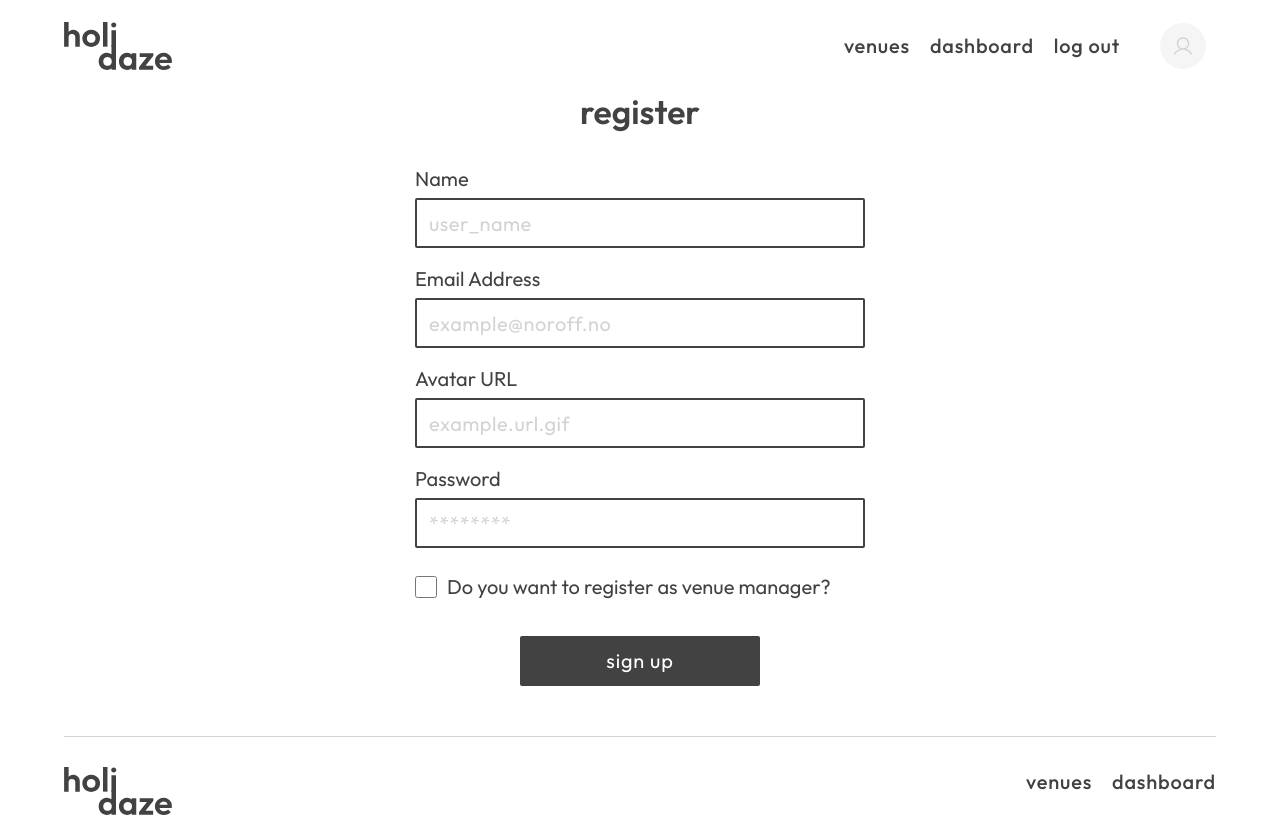
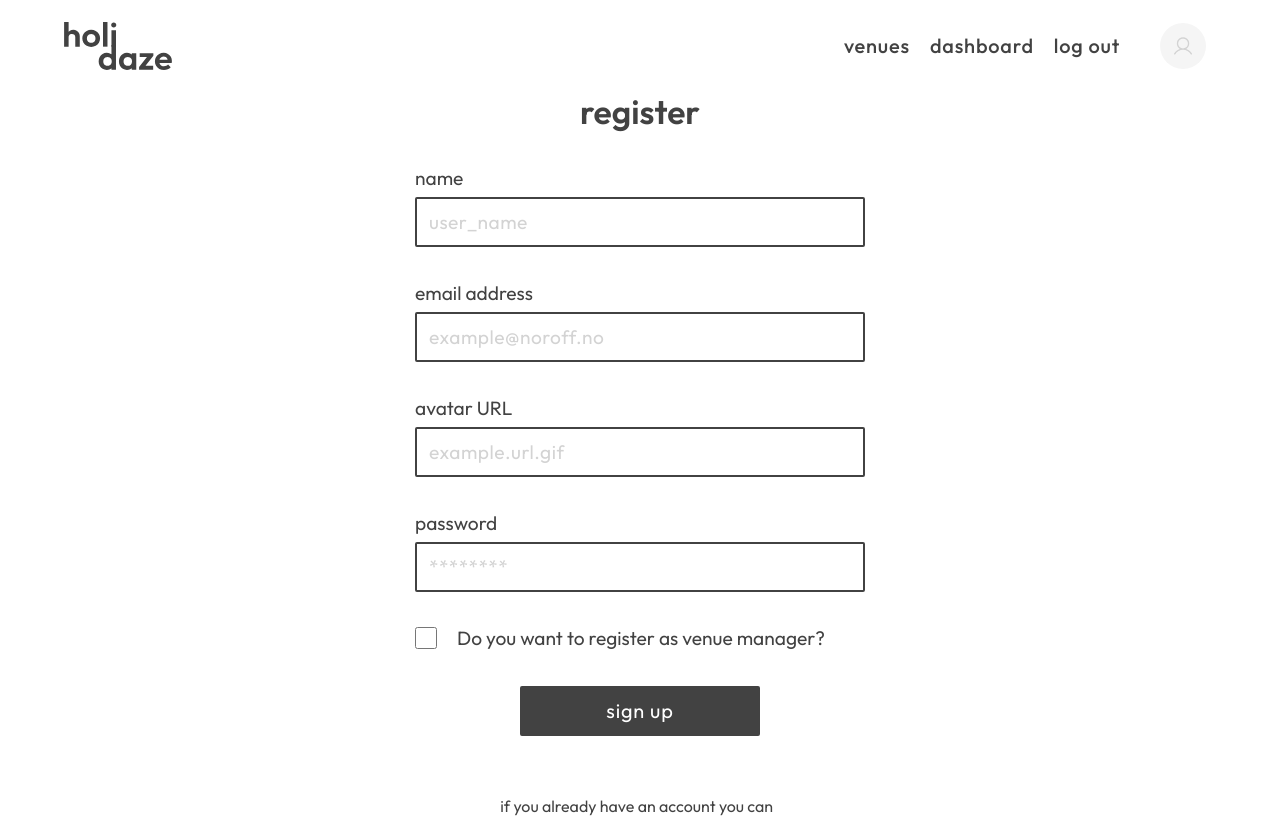
Before and after one commit to marthebull/exam-2, a React (Create React App) app: page /register in a window 1280 px wide. Shown: the top 818 px of the page. Built offline with nearby package versions, Linux system fonts and the light colour scheme.

Commit message:
created loginform, does not work, tried to do contitional rendering on menu items, removed it, did not work

```diff
--- /dev/null
+++ b/src/components/forms/LoginForm.js
@@ -0,0 +1,65 @@
+import React, { useState } from "react";
+
+import { useDispatch } from "react-redux";
+
+import { ButtonSolidDark } from "../../styles/GlobalStyles";
+import { loginUser } from "../../state/features/authSlice";
+import { useNavigate } from "react-router-dom";
+
+const LoginForm = () => {
+  const [email, setEmail] = useState("");
+  const [password, setPassword] = useState("");
+  const [error, setError] = useState("");
+  const dispatch = useDispatch();
+  const navigate = useNavigate();
+
+  const handleSubmit = async (event) => {
+    event.preventDefault();
+    try {
+      await dispatch(loginUser({ credentials: { email, password }, navigate }));
+    } catch (error) {
+      setError(error.error.message);
+    }
+  };
+
+  return (
+    <>
+      <form onSubmit={handleSubmit} className="flex flex-col items-start">
+        <div className="gap-2 mb-6 items-start">
+          <label htmlFor="email" className="mb-1">
+            email address
+          </label>
+          <input
+            id="email"
+            name="email"
+            type="email"
+            value={email}
+            onChange={(event) => setEmail(event.target.value)}
+            placeholder="example@noroff.no"
+            className="mb-2"
+          />
+        </div>
+
+        <div className="gap-2 mb-6 items-start">
+          <label htmlFor="password" className="mb-1">
+            password
+          </label>
+          <input
+            id="password"
+            name="password"
+            type="password"
+            value={password}
+            onChange={(event) => setPassword(event.target.value)}
+            placeholder="********"
+            className="mb-2"
+          />
+        </div>
+        {error && <p className="text-red-500">{error}</p>}
+
+        <ButtonSolidDark type="submit">sign in</ButtonSolidDark>
+      </form>
+    </>
+  );
+};
+
+export default LoginForm;
--- a/src/components/forms/RegisterForm.js
+++ b/src/components/forms/RegisterForm.js
@@ -17,7 +17,7 @@ const RegisterSchema = Yup.object().shape({
     .url("Invalid URL")
     .test("is-image-url", "Avatar must be a valid image URL", (value) => {
       if (!value) {
-        return true; // allow empty value
+        return true; // allowing empty value
       }
       return /\.(gif|jpe?g|tiff?|png|webp|bmp)$/i.test(value);
     }),
@@ -76,9 +76,10 @@ const RegisterForm = () => {
   };
 
   return (
-    <form onSubmit={handleSubmit} className="flex flex-col items-start">
-      <label htmlFor="name" className="mb-1">
-        Name
+    <form onSubmit={handleSubmit} className="flex flex-col ">
+      <div className="gap-2 mb-6 ">
+        <label htmlFor="name" className="mb-1 ">
+          name
         </label>
         <input
           id="name"
@@ -87,12 +88,14 @@ const RegisterForm = () => {
           onChange={handleChange}
           value={registerCredentials.name}
           placeholder="user_name"
-        className="mb-4"
+          className="mb-2"
         />
         {errors.name && <div>{errors.name}</div>}
+      </div>
 
+      <div className="gap-2 mb-6 items-start">
         <label htmlFor="email" className="mb-1">
-        Email Address
+          email address
         </label>
         <input
           id="email"
@@ -101,12 +104,14 @@ const RegisterForm = () => {
           onChange={handleChange}
           value={registerCredentials.email}
           placeholder="example@noroff.no"
-        className="mb-4"
+          className="mb-2"
         />
         {errors.email && <div>{errors.email}</div>}
+      </div>
 
+      <div className="gap-2 mb-6 items-start">
         <label htmlFor="avatar" className="mb-1">
-        Avatar URL
+          avatar URL
         </label>
         <input
           id="avatar"
@@ -115,12 +120,14 @@ const RegisterForm = () => {
           onChange={handleChange}
           value={registerCredentials.avatar}
           placeholder="example.url.gif"
-        className="mb-4"
+          className="mb-2"
         />
         {errors.avatar && <div>{errors.avatar}</div>}
+      </div>
 
+      <div className="gap-2 mb-6 items-start">
         <label htmlFor="password" className="mb-1">
-        Password
+          password
         </label>
         <input
           id="password"
@@ -129,9 +136,10 @@ const RegisterForm = () => {
           onChange={handleChange}
           value={registerCredentials.password}
           placeholder="********"
-        className="mb-6"
+          className="mb-2"
         />
         {errors.password && <div>{errors.password}</div>}
+      </div>
 
       <div className="flex flex-row items-center mb-6">
         <input
--- a/src/components/layout/navbar/menu-items/index.js
+++ b/src/components/layout/navbar/menu-items/index.js
@@ -12,6 +12,7 @@ const MenuItems = () => {
             venues
           </Link>
         </NavItem>
+
         <NavItem>
           <Link to="/dashboard" className="link nav-link">
             dashboard
--- a/src/pages/register/index.js
+++ b/src/pages/register/index.js
@@ -1,12 +1,19 @@
 import React from "react";
 import RegisterForm from "../../components/forms/RegisterForm";
 import { CenterContainer } from "../../styles/GlobalStyles";
+import { Link } from "react-router-dom";
 
 const Register = () => {
   return (
-    <CenterContainer>
+    <CenterContainer className="flex flex-col">
       <h1 className="h1 mb-8">register</h1>
       <RegisterForm />
+      <p className=" flex flex-col pt-12">
+        if you already have an account you can &nbsp;
+        <Link to="/sign-in" className="underline label hover:opacity-70">
+          sign in here.
+        </Link>
+      </p>
     </CenterContainer>
   );
 };
--- a/src/pages/sign-in/index.js
+++ b/src/pages/sign-in/index.js
@@ -1,12 +1,21 @@
-import React from 'react'
+import React from "react";
+import LoginForm from "../../components/forms/LoginForm";
+import { CenterContainer } from "../../styles/GlobalStyles";
+import { Link } from "react-router-dom";
 
 const SignIn = () => {
   return (
-    <div>
-        <h1>Sign in</h1>
+    <CenterContainer className="flex flex-col">
+      <h1 className="h1 mb-8">sign in</h1>
+      <LoginForm />
+      <p className=" flex flex-col text-center pt-12">
+        if you don't have an account you can &nbsp;
+        <Link to="/register" className="underline label hover:opacity-70">
+          register here.
+        </Link>
+      </p>
+    </CenterContainer>
+  );
+};
 
-    </div>
-  )
-}
-
-export default SignIn
+export default SignIn;
--- a/src/state/features/authSlice.js
+++ b/src/state/features/authSlice.js
@@ -21,10 +21,10 @@ export const loginUser = createAsyncThunk(
           dispatch(login(data.accessToken));
         }
       } else {
-        return rejectWithValue("Something's not right");
+        return rejectWithValue("YOUU shall not pass.....Wroong credentials");
       }
     } catch (error) {
-      return rejectWithValue(`An error occurred ${error.message}`);
+      return rejectWithValue(`Login fild with errr: ${error.message}`);
     }
   }
 );
@@ -35,7 +35,7 @@ const authSlice = createSlice({
   reducers: {
     login(state, action) {
       console.log(action.payload);
-      state.accessToken = action.payload;
+      state.accessToken = action.payload.accessToken;
     },
     logout(state) {
       state.accessToken = "";
--- a/src/styles/GlobalStyles.js
+++ b/src/styles/GlobalStyles.js
@@ -90,14 +90,16 @@ font-size: 1rem;
 }
 
 h5, label, input {
-  font-size: 1.25rem;
+  font-size: 1.20rem;
   font-weight: 400;
   line-height: 150%;
   display: block;
+  text-align: start;
+  letter-spacing: normal;
 }
 
 a {
-  font-size: 1.13rem;
+  font-size: 1.1rem;
   font-weight: 500;
   line-height: 160%;
 
@@ -149,7 +151,7 @@ input::placeholder {
 input[type=checkbox].check {
   width: 22px;
   height: 22px;
-  margin-right: 10px;
+  margin-right: 20px;
   accent-color: var(--dark-grey);
   border: 2px solid var(--dark-grey);}
 
@@ -169,6 +171,7 @@ input[type=checkbox].check {
     height: 56px;
   width: auto;
 }
+
 
 .big-icon {
 height: auto;
@@ -220,7 +223,7 @@ height: auto;
     font-size: 0.8rem;
   }
 
-  input, textarea {
+  input[type=text], input[type=email], input[type=password], textarea {
   min-width: 300px;
 }
 
@@ -269,6 +272,11 @@ export const ButtonSolidDark = styled.button`
     border: 2px solid var(--dark-grey);
     color: var(--dark-grey);
   }
+
+  &:focus {
+    background-color: rgba(255, 255, 255, 0);
+    color: var(--dark-grey);
+  }
 `;
 
 export const ButtonSolidWhite = styled.button`
@@ -280,6 +288,10 @@ export const ButtonSolidWhite = styled.button`
     background-color: var(--white-transparent);
     color: var(--white);
   }
+
+  &:focus {
+    background-color: rgba(255, 255, 255, 0);
+  }
 `;
 
 export const ButtonOutlineDark = styled.button`
@@ -289,6 +301,10 @@ export const ButtonOutlineDark = styled.button`
 
   &:hover {
     background-color: var(--dark-grey-transparent);
+  }
+
+  &:focus {
+    background-color: rgba(255, 255, 255, 0);
   }
 `;
 
@@ -300,6 +316,10 @@ export const ButtonOutlineWhite = styled.button`
   &:hover {
     background-color: var(--white-transparent);
   }
+
+  &:focus {
+    background-color: rgba(255, 255, 255, 0);
+  }
 `;
 
 export default GlobalStyles;
```
Lines whose indentation alone changed are shown as unchanged.
